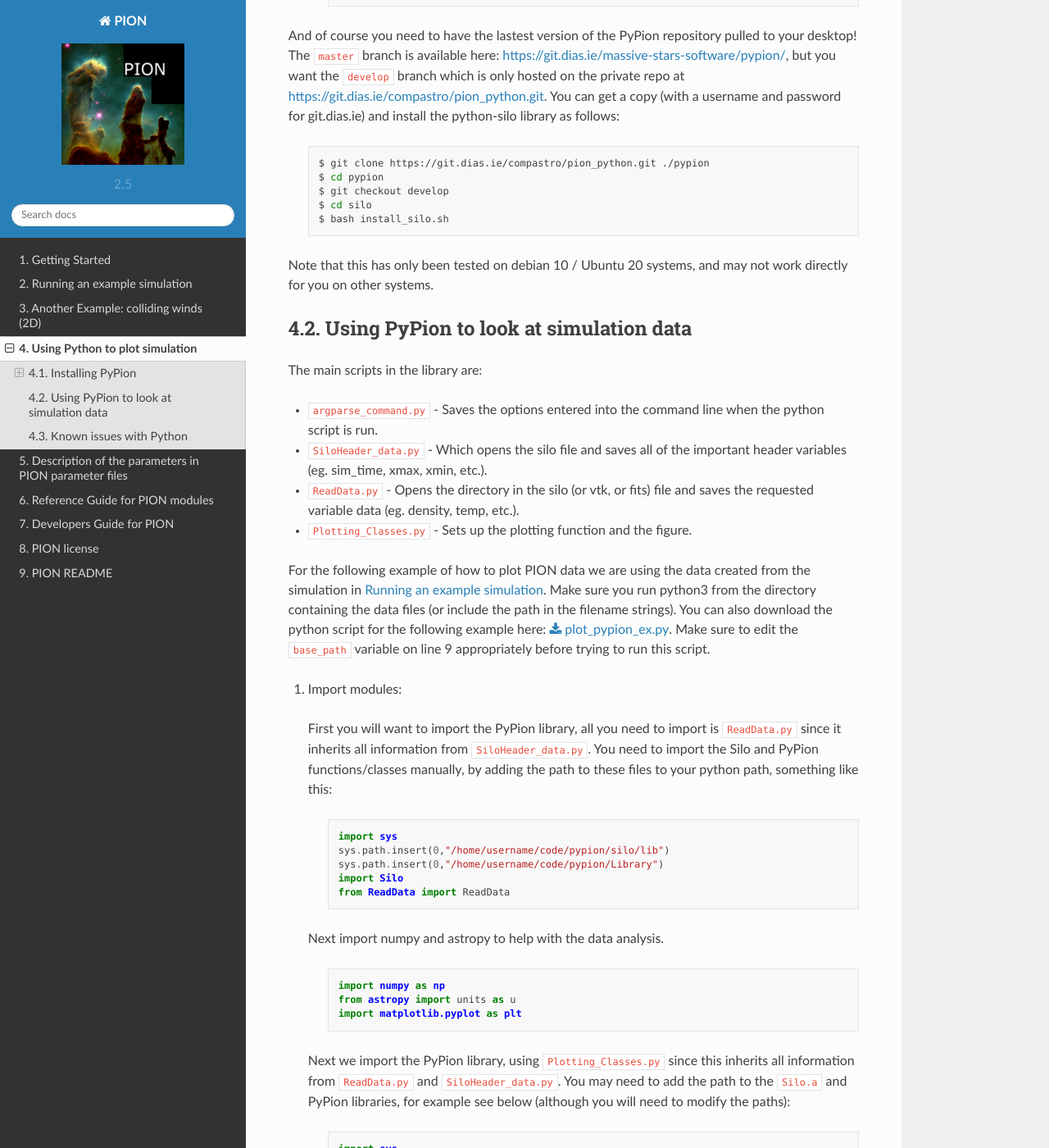
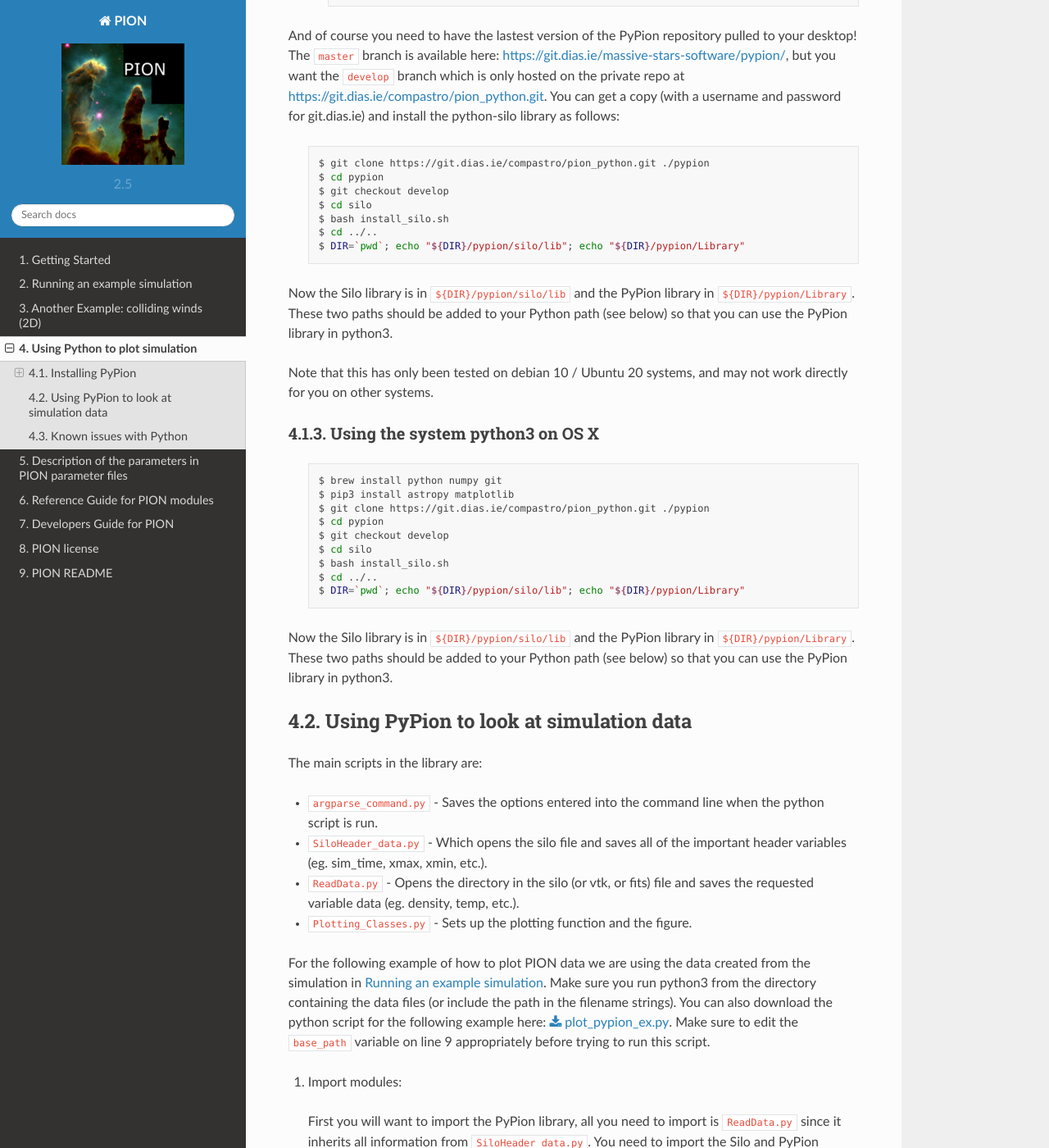
Before and after one commit to jmackey-astro/pion-docs, a Sphinx documentation site: the page built from docs/source/python.rst, in a window 1280 px wide and 1400 px high, scrolled down 1272 px. Shown: the whole window at 82% size. Built offline with Sphinx 7.4.7 and the Read the Docs theme 2.0.0, drawn with Linux system fonts in a browser that asks for light colours; some of the changed text lies outside the part shown.

Commit message:
updated python and getting started with info for osx

```diff
--- a/docs/source/getting_started.rst
+++ b/docs/source/getting_started.rst
@@ -184,7 +184,10 @@ PION has also been compiled using Homebrew on OS X Mojave and Big Sur.
 
     $ brew update
     $ brew upgrade
-    $ brew install sundials cfitsio open-mpi boost
+    $ brew install sundials cfitsio open-mpi boost git
+    $ git clone https://git.dias.ie/compastro/pion.git
+    $ cd pion/
+    $ git checkout devel
     $ cd extra_libraries
     $ bash install_silo.sh
     $ cd ..
--- a/docs/source/python.rst
+++ b/docs/source/python.rst
@@ -31,8 +31,8 @@ Using the PyPion docker image
 A docker image has been created to make it easier to run the python library.  Coming soon...
 
 
-Using the system python installation
-^^^^^^^^^^^^^^^^^^^^^^^^^^^^^^^^^^^^^
+Using the system python3 on Debian/Ubuntu
+^^^^^^^^^^^^^^^^^^^^^^^^^^^^^^^^^^^^^^^^^^
 
 To be able to use all the features of this library you will need to have some python modules installed on your system.
 And of course you need to have the lastest version of the PyPion repository pulled to your desktop! This is available here: `https://git.dias.ie/massive-stars-software/pypion/ <https://git.dias.ie/massive-stars-software/pypion/>`_.
@@ -62,10 +62,32 @@ You can get a copy (with a username and password for git.dias.ie) and install th
     $ git checkout develop
     $ cd silo
     $ bash install_silo.sh
+    $ cd ../..
+    $ DIR=`pwd`; echo "${DIR}/pypion/silo/lib"; echo "${DIR}/pypion/Library"
 
+Now the Silo library is in ``${DIR}/pypion/silo/lib`` and the PyPion library in ``${DIR}/pypion/Library``.
+These two paths should be added to your Python path (see below) so that you can use the PyPion library in python3.
 
 Note that this has only been tested on debian 10 / Ubuntu 20 systems, and may not work directly for you on other systems.
 
+
+Using the system python3 on OS X
+^^^^^^^^^^^^^^^^^^^^^^^^^^^^^^^^^
+
+  .. code-block:: bash
+
+    $ brew install python numpy git
+    $ pip3 install astropy matplotlib
+    $ git clone https://git.dias.ie/compastro/pion_python.git ./pypion
+    $ cd pypion
+    $ git checkout develop
+    $ cd silo
+    $ bash install_silo.sh
+    $ cd ../..
+    $ DIR=`pwd`; echo "${DIR}/pypion/silo/lib"; echo "${DIR}/pypion/Library"
+
+Now the Silo library is in ``${DIR}/pypion/silo/lib`` and the PyPion library in ``${DIR}/pypion/Library``.
+These two paths should be added to your Python path (see below) so that you can use the PyPion library in python3.
 
 
 .. _use_python:
@@ -109,15 +131,15 @@ Make sure to edit the ``base_path`` variable on line 9 appropriately before tryi
 
 
   Next we import the PyPion library, using ``Plotting_Classes.py`` since this inherits all information from ``ReadData.py`` and ``SiloHeader_data.py``.
-  You may need to add the path to the ``Silo.a`` and PyPion libraries, for example see below (although you will need to modify the paths):
+  You may need to add the path to the ``Silo.a`` and PyPion libraries, for example see below (although you will need to modify the paths, see above):
 
 
     .. code-block:: python
 
       import sys
       sys.path.insert(0,"/home/username/code/pypion/silo/lib")
+      sys.path.insert(0,"/home/username/code/pypion/Library")
       import Silo
-      sys.path.insert(0,"/home/username/code/pypion/Library")
       import Plotting_Classes as pypion
 
 
```
